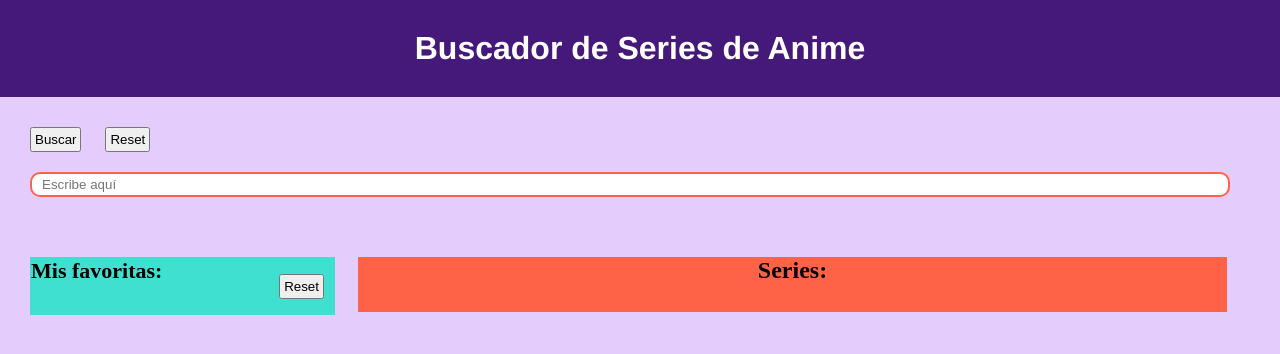
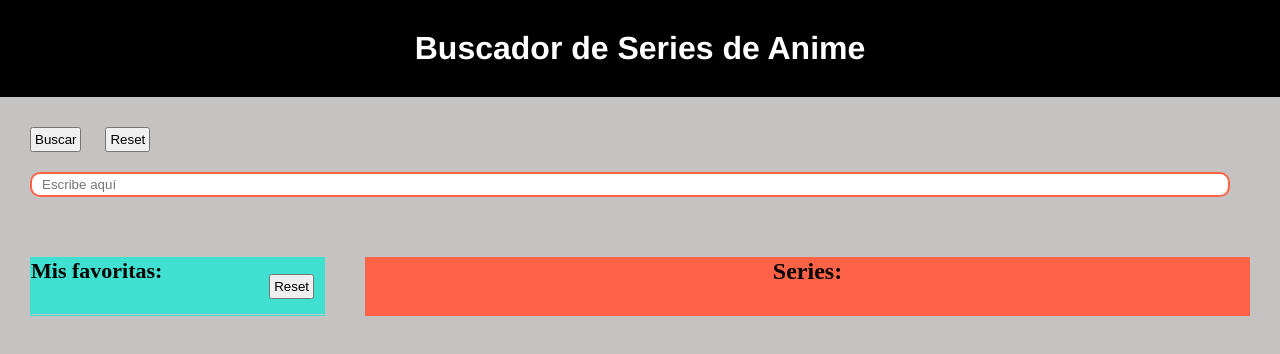
Before and after one commit to Adalab/modulo-2-evaluacion-final-mireiasuefra, a website: page docs/index.html in a window 1280 px wide. Drawn offline with nearby package versions, Linux system fonts and the light colour scheme; files that its build step writes are made by us from their sources.

Commit message:
code cleaning

```diff
--- a/src/scss/layaout/_header.scss
+++ b/src/scss/layaout/_header.scss
@@ -1,5 +1,5 @@
 .principal_title {
-    background-color: rgb(69, 25, 121);
+    background-color: black;
     color: white;
     font-family: 'Franklin Gothic Medium', 'Arial Narrow', Arial, sans-serif;
     display: flex;
--- a/src/scss/layaout/_main.scss
+++ b/src/scss/layaout/_main.scss
@@ -1,5 +1,5 @@
 .bg-color {
-  background-color: rgb(228, 205, 252);
+  background-color: rgb(197, 194, 194);
   width: 100%;
   height: 100vh;
 }
@@ -56,22 +56,22 @@
 }
 
 .section-list-series {
-  display: flex;
-  flex-wrap: wrap;
   justify-content: center;
   width: 75%;
+  border: 1px solid tomato;
+  margin-left: 20px;
 
 
 
   &__title {
     display: flex;
     color: black;
-    justify-content: start;
+    justify-content: center;
     padding-bottom: 30px;
     background-color: tomato;
-    padding-left: 400px;
-    padding-right: 400px;
-    height: 55px;
+
+
+
     font-family:serif;
   }
 
@@ -85,6 +85,7 @@
 .section-list-favourites {
   width: 25%;
   border: 1px solid turquoise;
+  margin-right: 20px;
 
   &__title {
     display: flex;
```
